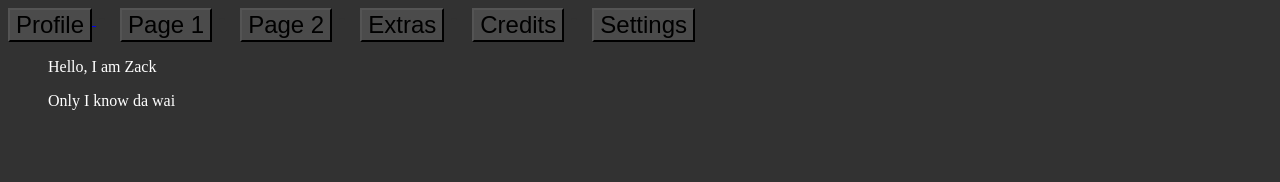
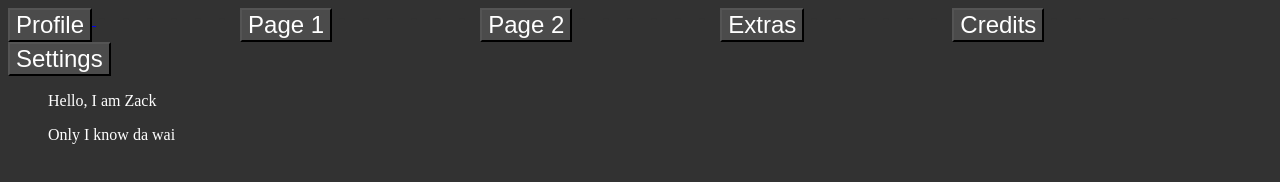
Before and after one commit to Z4ckStudios/Code-Cat, a plain HTML site: page index.html in a window 1280 px wide. Drawn offline with Linux system fonts and the light colour scheme.

Commit message:
Spacing + Dark Mode Update

```diff
--- a/index.html
+++ b/index.html
@@ -3,32 +3,32 @@
 
     <a href="https://z4ckstudios.github.io/ProfilePage">
       <button onclick="doSomething()"
-      style="font-size: x-large; background-color: rgb(75, 75, 75); vertical-align: top;">Profile</button>
+      style="font-size: x-large; background-color: rgb(75, 75, 75); vertical-align: top; color: rgb(255, 255, 255);">Profile</button>
       </a>
 
   </head>
 
   <body style="background-color: rgb(50, 50, 50)">
 
-    <code style="font-size: x-large; color: rgb(50, 50, 50);"> - </code>
+    <code style="font-size: x-large; color: rgb(50, 50, 50);"> - - - - - - </code>
 
-    <button style="font-size: x-large; background-color: rgb(75, 75, 75); vertical-align: top;">Page 1</button>
+    <button style="font-size: x-large; background-color: rgb(75, 75, 75); vertical-align: top; color: rgb(255, 255, 255);">Page 1</button>
 
-    <code style="font-size: x-large; color: rgb(50, 50, 50);"> - </code>
+    <code style="font-size: x-large; color: rgb(50, 50, 50);"> - - - - - - </code>
 
-    <button style="font-size: x-large; background-color: rgb(75, 75, 75); vertical-align: top;">Page 2</button>
+    <button style="font-size: x-large; background-color: rgb(75, 75, 75); vertical-align: top; color: rgb(255, 255, 255);">Page 2</button>
 
-    <code style="font-size: x-large; color: rgb(50, 50, 50);"> - </code>
+    <code style="font-size: x-large; color: rgb(50, 50, 50);"> - - - - - - </code>
 
-    <button style="font-size: x-large; background-color: rgb(75, 75, 75); vertical-align: top;">Extras</button>
+    <button style="font-size: x-large; background-color: rgb(75, 75, 75); vertical-align: top; color: rgb(255, 255, 255);">Extras</button>
 
-    <code style="font-size: x-large; color: rgb(50, 50, 50);"> - </code>
+    <code style="font-size: x-large; color: rgb(50, 50, 50);"> - - - - - - </code>
 
-    <button style="font-size: x-large; background-color: rgb(75, 75, 75); vertical-align: top;">Credits</button>
+    <button style="font-size: x-large; background-color: rgb(75, 75, 75); vertical-align: top; color: rgb(255, 255, 255);">Credits</button>
 
-    <code style="font-size: x-large; color: rgb(50, 50, 50);"> - </code>
+    <code style="font-size: x-large; color: rgb(50, 50, 50);"> - - - - - - </code>
 
-    <button style="font-size: x-large; background-color: rgb(75, 75, 75); vertical-align: top;">Settings</button>
+    <button style="font-size: x-large; background-color: rgb(75, 75, 75); vertical-align: top; color: rgb(255, 255, 255);">Settings</button>
 
     <blockquote style="color: rgb(255, 255, 255)">Hello, I am Zack</blockquote>
     <blockquote style="color: rgb(255, 255, 255)">Only I know da wai</blockquote>
```
